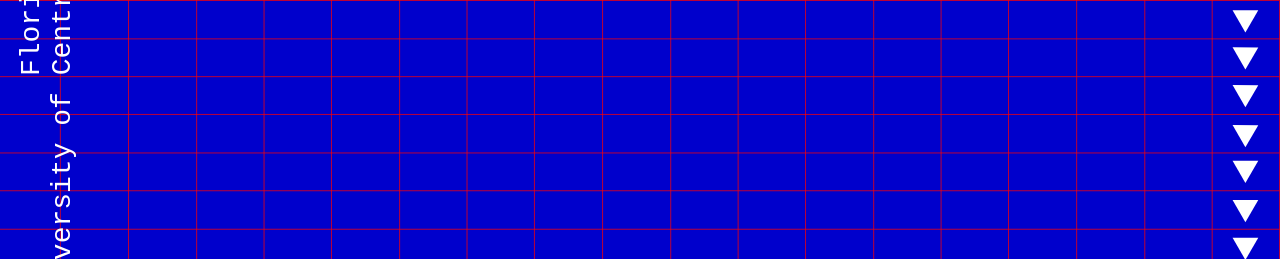
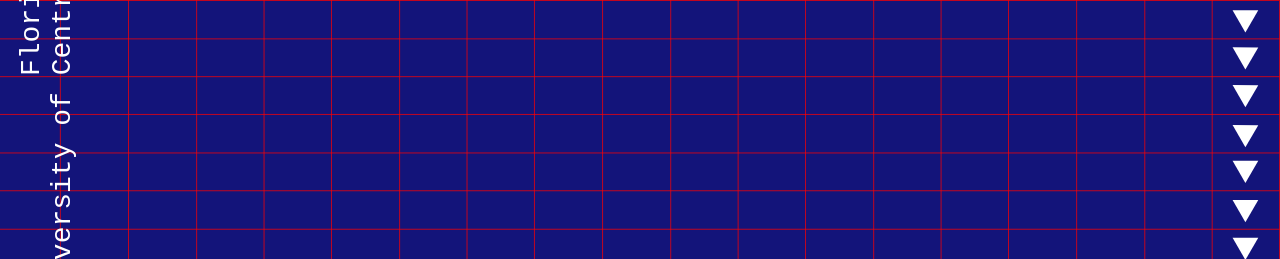
Before and after one commit to daviddecorso/daviddecorso.github.io, a plain HTML site: page index.html in a window 1280 px wide. Shown: the top 259 px of the page. Drawn offline with Linux system fonts and the light colour scheme.

Commit message:
style sheet updated

```diff
--- a/styles.css
+++ b/styles.css
@@ -9,7 +9,7 @@ body {
 
 html {
   height: 100%;
-  background-image: url(/bg.svg);
+  background-image: url(/bg3.svg);
   background-size: cover;
   background-position: right;
   overflow: hidden;
```
